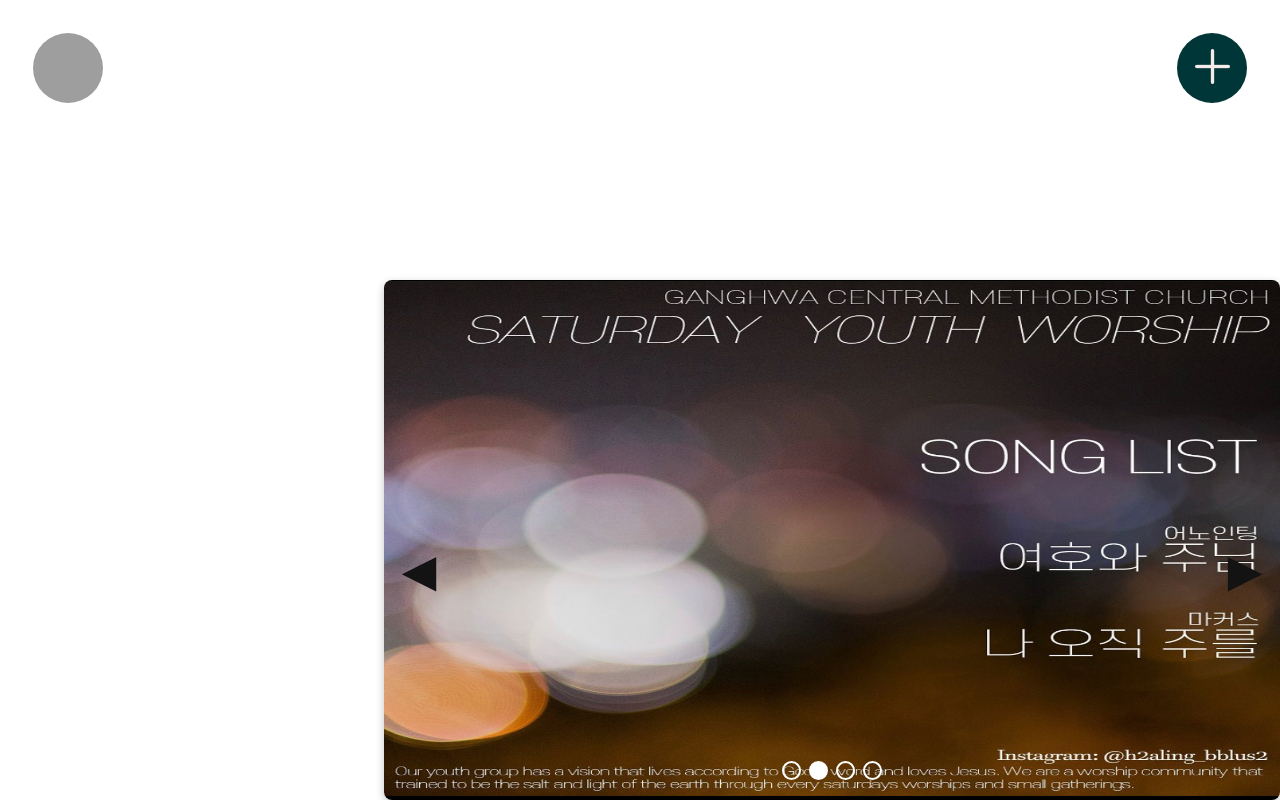
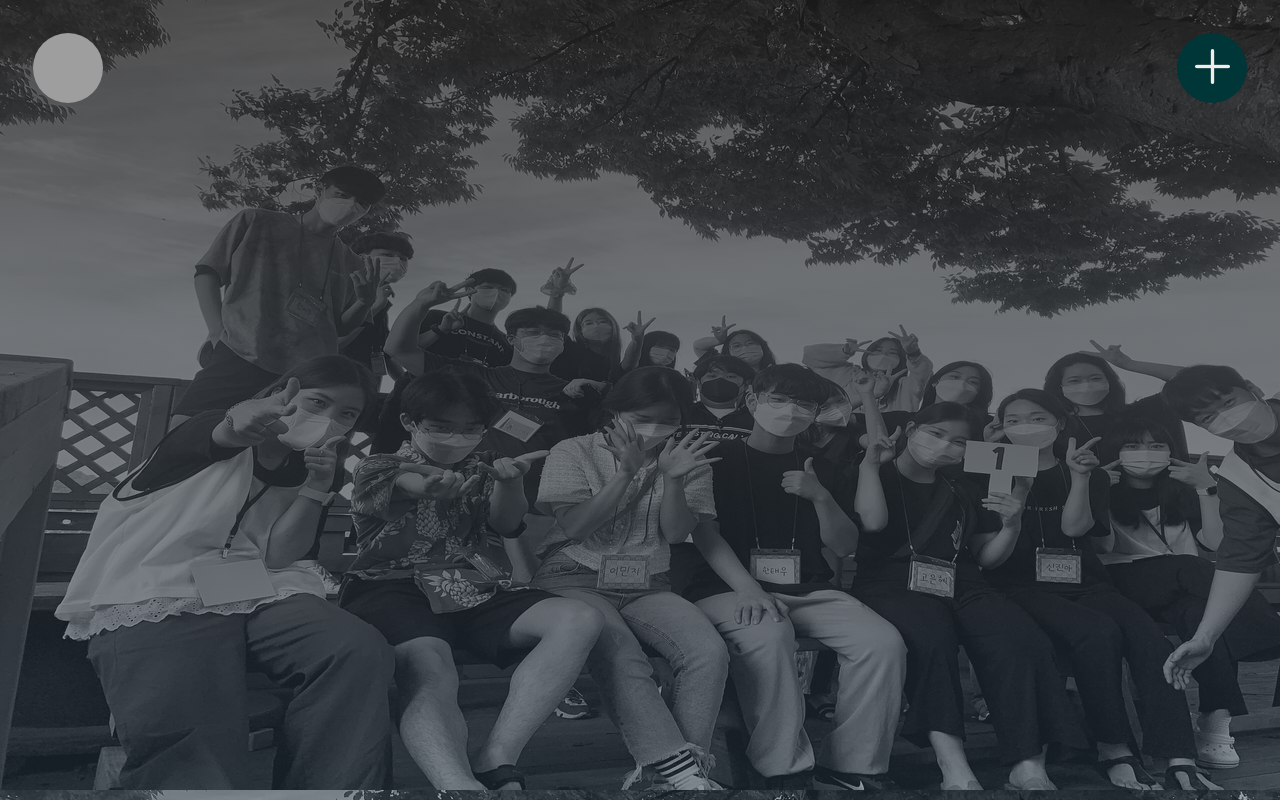
Before and after one commit to jangmoonwon/h2alingbblus2-web, a React (Create React App) app: page /main/ in a window 1280 px wide. Built offline with nearby package versions, Linux system fonts and the light colour scheme; grey boxes are pictures that could not be loaded.

Commit message:
메인페이지 수정

```diff
--- a/src/containers/MainPage/SecondPage.tsx
+++ b/src/containers/MainPage/SecondPage.tsx
@@ -1,45 +1,32 @@
 import React from "react";
 import styled from "styled-components";
+import Carousel from "../../components/Carousel";
 
 function SecondPage() {
   return (
     <Container>
-      <Div>
-        <h3 style={{ color: "#fff" }}>청년부 공지사항</h3>
-        <button>더 보기</button>
-      </Div>
+      <NoticeWrapper>
+        <Carousel />
+      </NoticeWrapper>
     </Container>
   );
 }
-
-/* <h1>게시판</h1>
-      <p>게시판 이동 버튼 만들기</p> */
 
 export default SecondPage;
 
 const Container = styled.div`
   display: flex;
+  justify-content: center;
   align-items: center;
+  width: 100vw;
+  height: 100vh;
+  background-color: #ffffff;
+`;
+
+const NoticeWrapper = styled.div`
+  display: flex;
   width: 70vw;
-  height: 60vh;
+  height: 65vh;
   border-radius: 8px;
   box-shadow: rgba(0, 0, 0, 0.24) 0px 3px 8px;
 `;
-
-const Div = styled.div`
-  width: 25vw;
-  height: 60vh;
-  border-radius: 8px 0 0 8px;
-  background: #f2994a; /* fallback for old browsers */
-  background: -webkit-linear-gradient(
-    to top,
-    #f2c94c,
-    #f2994a
-  ); /* Chrome 10-25, Safari 5.1-6 */
-
-  background: linear-gradient(
-    to top,
-    #f2c94c,
-    #f2994a
-  ); /* W3C, IE 10+/ Edge, Firefox 16+, Chrome 26+, Opera 12+, Safari 7+ */
-`;
--- a/src/containers/MainPage/index.tsx
+++ b/src/containers/MainPage/index.tsx
@@ -1,5 +1,4 @@
 import React from "react";
-import Carousel from "../../components/Carousel";
 import SecondPage from "./SecondPage";
 import ThirdPage from "./ThirdPage";
 import { Container, Wrapper } from "./styles";
@@ -8,8 +7,8 @@ function MainPage() {
 
   return (
     <Container>
-      <Wrapper style={{ color: "#fff", fontSize: 100, fontWeight: 500 }} >
-        <Carousel />
+      <Wrapper >
+
       </Wrapper>
       <Wrapper>
         <SecondPage />
--- a/src/containers/MainPage/styles.ts
+++ b/src/containers/MainPage/styles.ts
@@ -1,7 +1,15 @@
 import styled from "styled-components";
 
 const Container = styled.div`
-  /* background-image-size: 1440 X 790 */
+   /* background-image-size: 1440 X 790 */
+
+   background-image: linear-gradient(
+      to bottom,
+      rgba(34, 34, 34, 0.7),
+      rgba(44, 62, 80, 0.45)
+    ),
+    url("/images/mainImg.jpg");
+
   width: 100vw;
   height: 100vh;
   overflow: auto;
```
